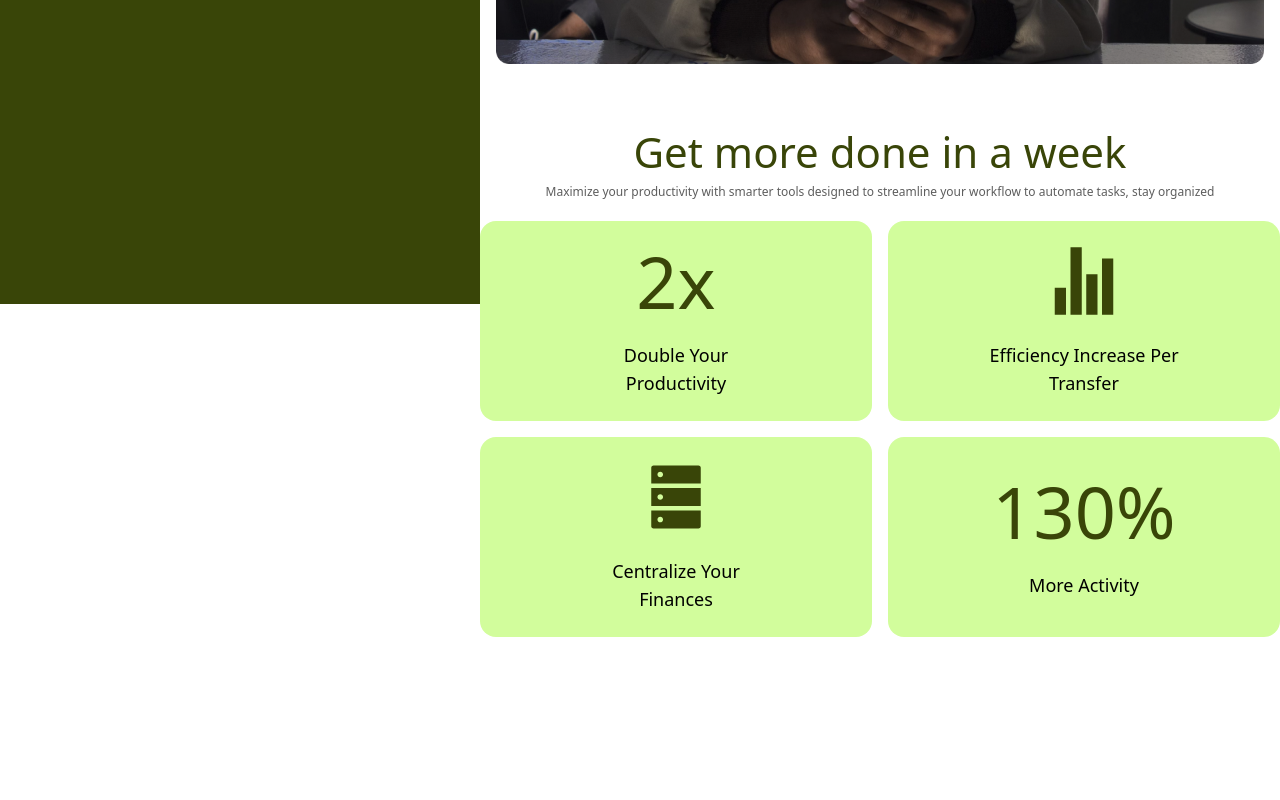
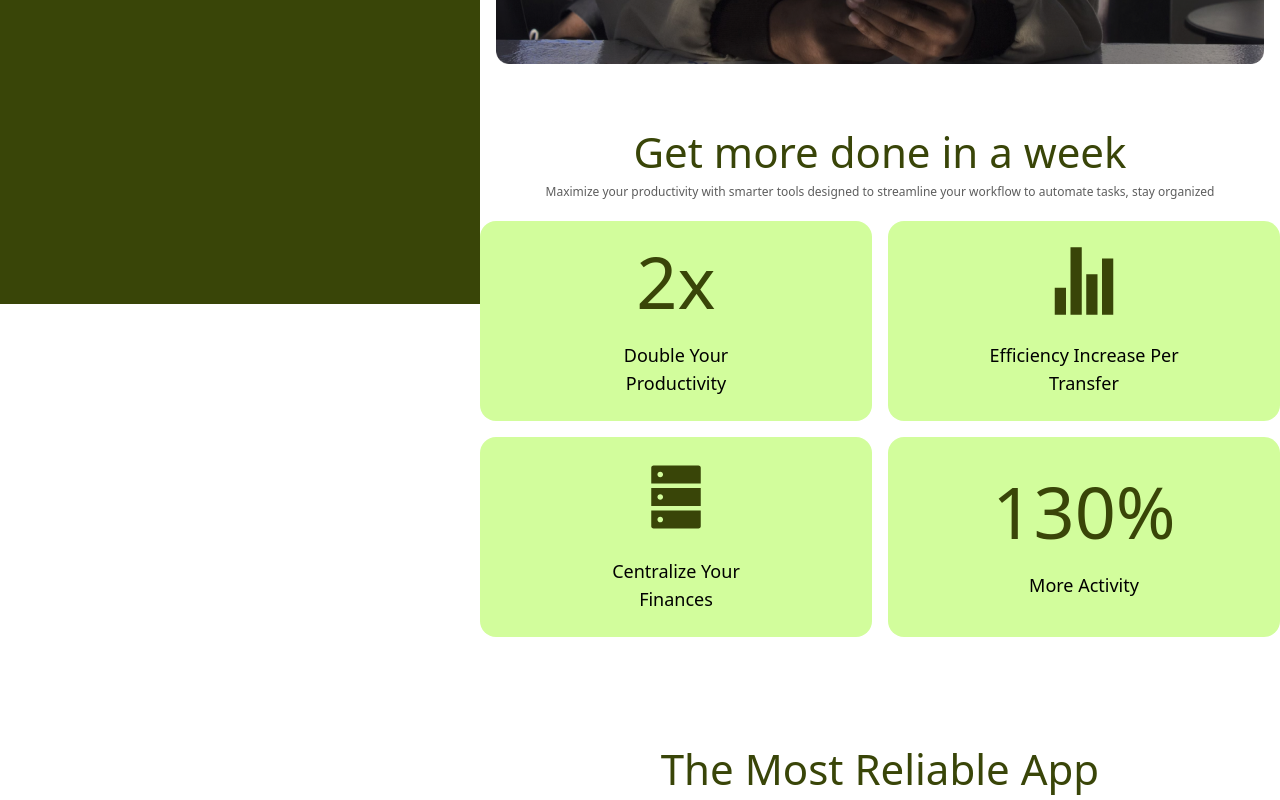
Before and after one commit to MohammadTahaBatoomi/Synapse, a Next.js app in the folder website/: page / in a window 1280 px wide. Shown: the part 496-1296 px from the top of the page. Before the commit the page ends 1133 px from the top, so only its background shows below. Built offline with nearby package versions, Linux system fonts and the light colour scheme.

Commit message:
convert hero-section for Carousel-banner

```diff
--- a/website/src/app/page.tsx
+++ b/website/src/app/page.tsx
@@ -1,6 +1,6 @@
 import React from "react";
 import Sidebar from "@/components/landing/Sidebar";
-import HeroSection from "@/components/landing/Hero-Section";
+import CarouselBanner from "@/components/landing/Carousel-Banner";
 import SharedText from "@/components/shared/Shared-Text";
 import GetMoreWeek from "@/components/landing/Get-More-Week";
 import { IoStatsChartSharp } from "react-icons/io5";
@@ -11,7 +11,7 @@ function Page() {
       <Sidebar />
 
       <main className="flex-1 xl:ml-[480px]">
-        <HeroSection />
+        <CarouselBanner />
         <SharedText
           variant="up"
           text="Get more done in a week"
@@ -24,11 +24,22 @@ function Page() {
         <div className="flex justify-center items-center mt-5 ">
           <div className="grid grid-cols-1 xl:grid-cols-2 gap-4">
             <GetMoreWeek text="Double Your Productivity" icon="2x" />
-            <GetMoreWeek text="Efficiency Increase Per Transfer" icon={<IoStatsChartSharp />} />
-            <GetMoreWeek text="Centralize Your Finances" icon={<AiFillDatabase />} />
+            <GetMoreWeek
+              text="Efficiency Increase Per Transfer"
+              icon={<IoStatsChartSharp />}
+            />
+            <GetMoreWeek
+              text="Centralize Your Finances"
+              icon={<AiFillDatabase />}
+            />
             <GetMoreWeek text="More Activity" icon="130%" />
           </div>
         </div>
+        <SharedText
+          variant="up"
+          text="The Most Reliable App"
+          className="mt-[100px]"
+        />
       </main>
     </div>
   );
--- a/website/src/components/landing/Carousel-Banner.tsx
+++ b/website/src/components/landing/Carousel-Banner.tsx
@@ -1,9 +1,18 @@
-import React from 'react'
+import React from "react";
+import Image from "next/image";
 
-function SharedCarouselBanner() {
+function HeroSection() {
   return (
-    <div>SharedCarouselBanner</div>
-  )
+    <div className="flex justify-center items-center p-4 mt-8">
+      <Image
+        src="/images/4dd369a6b1dd2d9d8c3e5227ef4f51e7f941a6ba.png"
+        alt="hero-section img"
+        width={1350}
+        height={0}
+        className="max-h-[650px] object-cover rounded-t-3xl"
+      />
+    </div>
+  );
 }
 
-export default SharedCarouselBanner
+export default HeroSection;
--- a/website/src/components/landing/Hero-Section.tsx
+++ /dev/null
@@ -1,18 +0,0 @@
-import React from "react";
-import Image from "next/image";
-
-function HeroSection() {
-  return (
-    <div className="flex justify-center items-center p-4 mt-8">
-      <Image
-        src="/images/4dd369a6b1dd2d9d8c3e5227ef4f51e7f941a6ba.png"
-        alt="hero-section img"
-        width={1350}
-        height={0}
-        className="max-h-[650px] object-cover rounded-t-3xl"
-      />
-    </div>
-  );
-}
-
-export default HeroSection;
```
